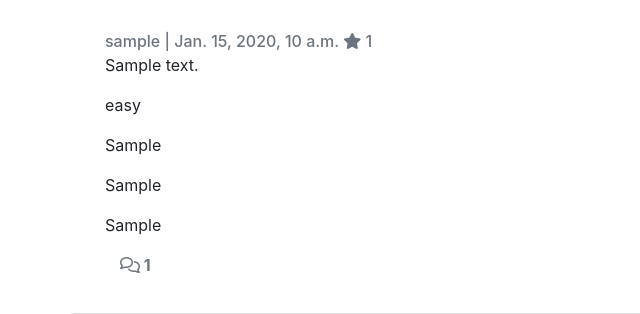
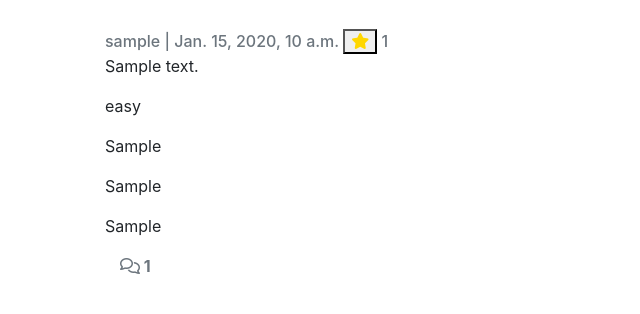
Before and after one commit to frankiesanjana/bake-it-better, a Django app: a page that uses templates/bake-detail.html in a window 1280 px wide. Shown: the part 429-743 px from the top of the page, without its empty margins (0-640 px from the left). Run offline with Django 3.2, Linux system fonts and the light colour scheme; a user stored in the database is signed in; tables that the repository leaves empty hold one stand-in row (values such as "Sample post"); some libraries are stand-ins or nearby versions.

Commit message:
Feat: Add stars IF statement in bake-detail.html

```diff
--- a/static/css/style.css
+++ b/static/css/style.css
@@ -0,0 +1,3 @@
+.user-starred {
+    color: gold;
+}
--- a/templates/bake-detail.html
+++ b/templates/bake-detail.html
@@ -28,10 +28,29 @@
         <div class="col">
             <div class="card-body">
                 <strong class="card-text text-muted h6">{{ bake.author }} | {{ bake.created_on }}
+                    {% if user.is_authenticated %}
+                    <form class="d-inline" action="{% url 'bake-star' bake.slug %}" method="POST">
+                        {% csrf_token %}
+                        {% if starred %}
+                        <button type="submit" name="bake_id" value="{{bake.slug}}">
+                        <i class="user-starred fa-solid fa-star"></i>
+                        </button>
+                        {% elif bake.number_of_stars > 0 %}
+                        <button type="submit" name="bake_id" value="{{bake.slug}}">
+                        <i class="fa-solid fa-star"></i>
+                        </button>
+                        {% else %}
+                        <button type="submit" name="bake_id" value="{{bake.slug}}">
+                        <i class="fa-regular fa-star"></i>
+                        </button>
+                        {% endif %}
+                    </form>
+                    {% else %}
                     {% if bake.number_of_stars > 0 %}
                     <i class="fa-solid fa-star"></i>
                     {% else %}
                     <i class="fa-regular fa-star"></i>
+                    {% endif %}
                     {% endif %}
                     {{ bake.number_of_stars }}
                 </strong>
```
